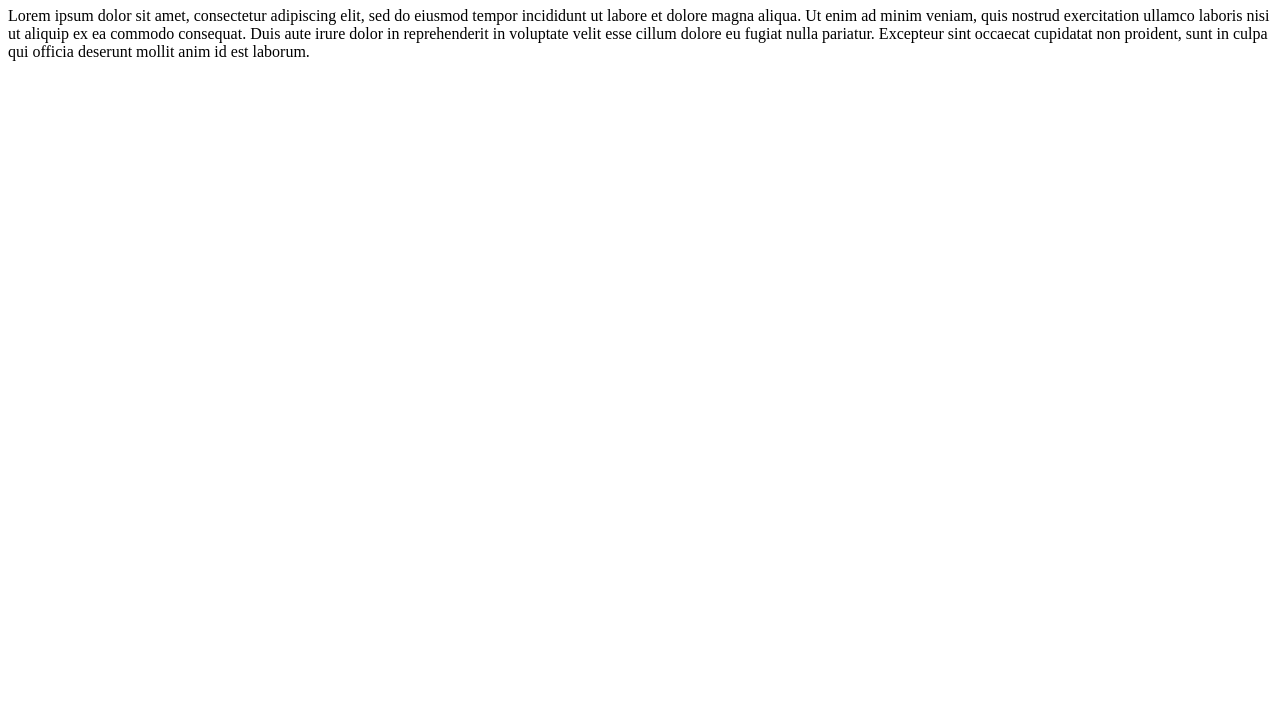
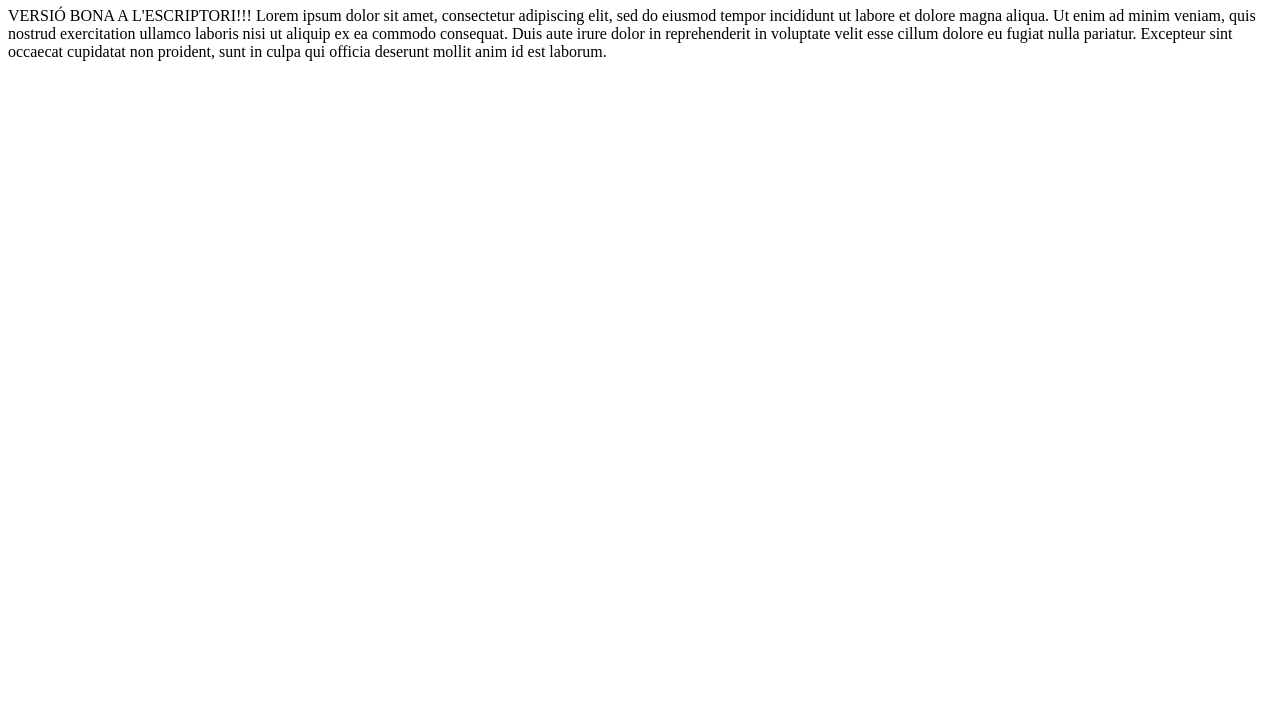
Before and after one commit to SARTI-UPC/demo-HTML, a plain HTML site: page sectors.html in a window 1280 px wide. Shown: the part 73-800 px from the top of the page. Drawn offline with Linux system fonts and the light colour scheme.

Commit message:
Versió de Prova

```diff
--- a/sectors.html
+++ b/sectors.html
@@ -6,7 +6,8 @@
 <body>
 
 <h1>Sectors: formació, turisme, salut i benestar</h1>
-<p>Lorem ipsum dolor sit amet, consectetur adipiscing elit, sed do eiusmod tempor incididunt ut labore et dolore magna aliqua.
+<p>VERSIÓ BONA A L'ESCRIPTORI!!!
+    Lorem ipsum dolor sit amet, consectetur adipiscing elit, sed do eiusmod tempor incididunt ut labore et dolore magna aliqua.
     Ut enim ad minim veniam, quis nostrud exercitation ullamco laboris nisi ut aliquip ex ea commodo consequat. Duis aute irure dolor in reprehenderit in voluptate velit esse cillum dolore eu fugiat nulla pariatur.
     Excepteur sint occaecat cupidatat non proident, sunt in culpa qui officia deserunt mollit anim id est laborum.</p>
 
```
